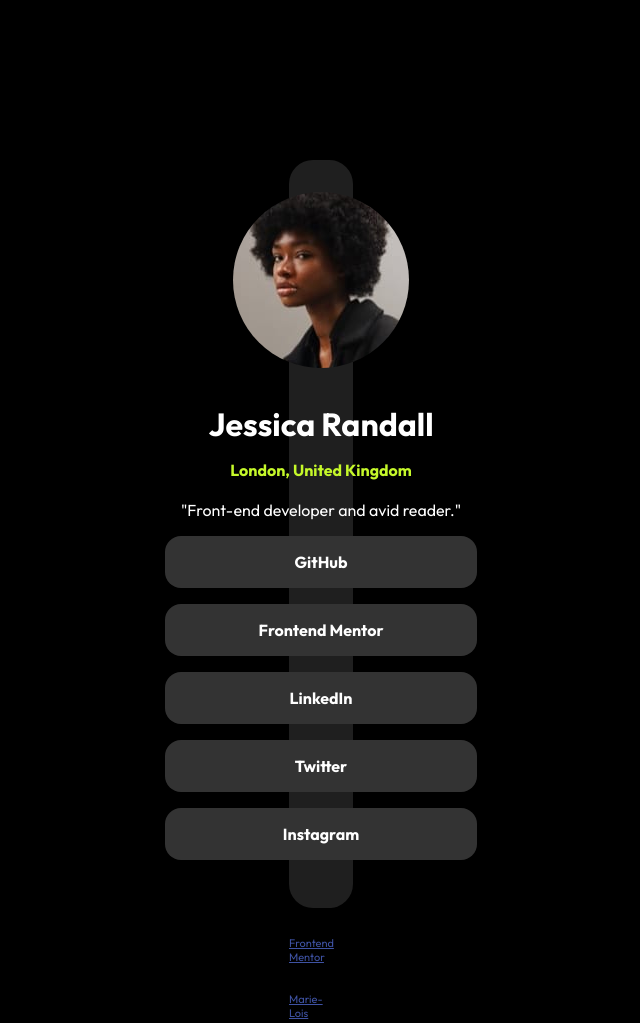
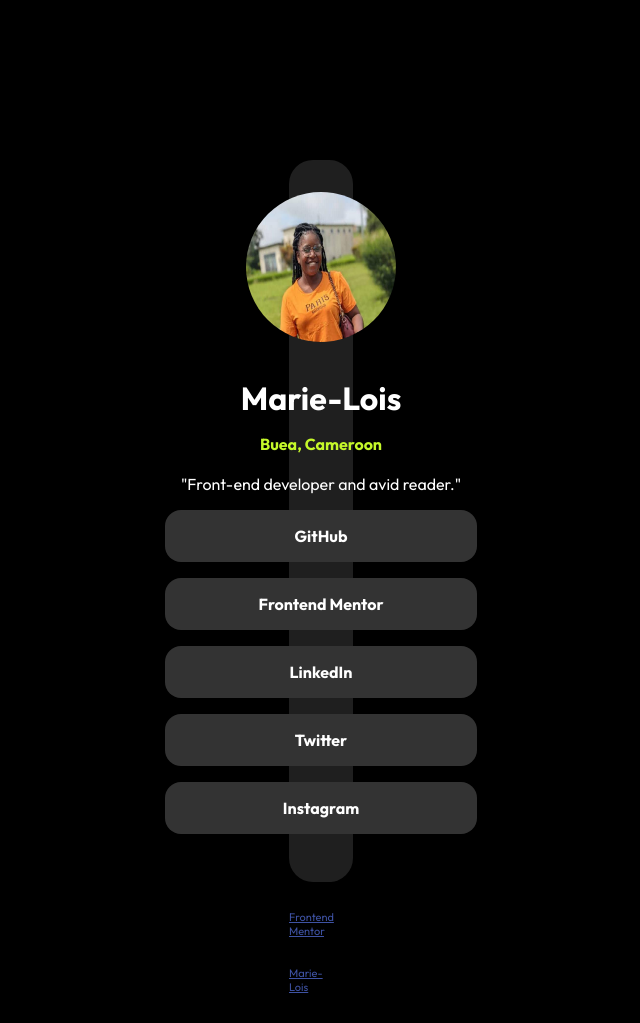
Before and after one commit to Marie-Lois/Portfolio, a plain HTML site: page index.html in a window 1280 px wide. Shown: the top 1023 px of the page, without its empty margins (431-1071 px from the left). Drawn offline with Linux system fonts and the light colour scheme.

Commit message:
personalizsd portfolio

```diff
--- a/index.html
+++ b/index.html
@@ -31,12 +31,12 @@
 
   <body>
     <div class="background">
-      <div>
-        <img class="image" src="avatar-jessica.jpeg" alt="image of a girl">
+      <div class="image" >
+        <img src="Pasted image.png" alt="image of a girl">
       </div>
       <div>
-        <p class="jessica">Jessica Randall</p>
-        <p class="london">London, United Kingdom</p>
+        <p class="jessica">Marie-Lois</p>
+        <p class="london">Buea, Cameroon</p>
         <br>
         <p class="front">"Front-end developer and avid reader."</p>
         <div class="table1">GitHub</div>
--- a/style.css
+++ b/style.css
@@ -36,8 +36,10 @@ body{
     align-items: center;
     padding: 2em;
 }
-.image {
-    border-radius: 150%;
+.image img {
+    border-radius: 50%;
+    width: 150px;
+    height: 150px;
 
 }
 .jessica {
```
Also changed, not shown: Pasted image.png (added), avatar-jessica.jpeg (deleted), design/active-states.jpg (deleted), design/destkop-design.jpg (deleted), design/mobile-design.jpg (deleted), favicon-32x32.png (deleted), preview.jpg (deleted), 3 other files.
